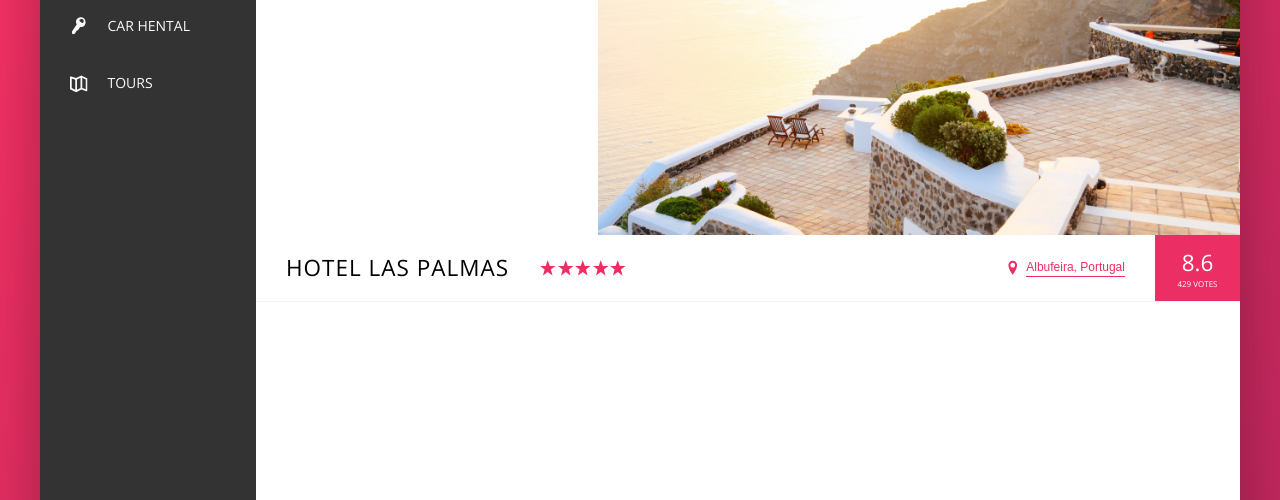
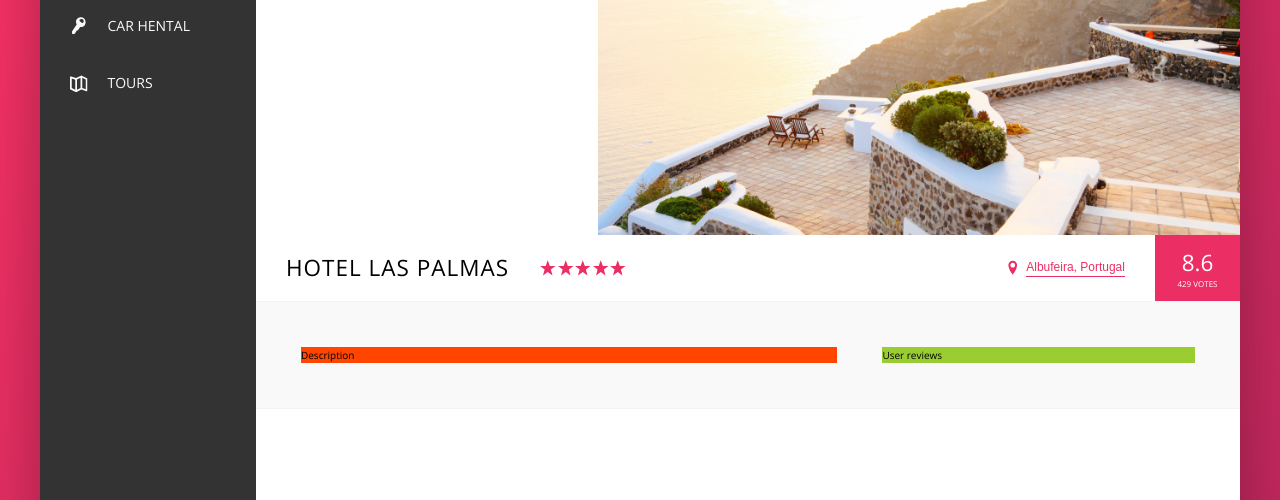
Before and after one commit to gilberto-espinoso/trillo_project, a website: page index.html in a window 1280 px wide. Shown: the part 300-800 px from the top of the page. Drawn offline with nearby package versions, Linux system fonts and the light colour scheme.

Commit message:
feat: create detail box

```diff
--- a/index.html
+++ b/index.html
@@ -150,6 +150,12 @@
               <div class="overview__rating-count">429 votes</div>
             </div>
           </div>
+
+          <div class="detail">
+            <div class="description">Description</div>
+
+            <div class="user-reviews">User reviews</div>
+          </div>
         </main>
       </div>
     </div>
--- a/sass/_base.scss
+++ b/sass/_base.scss
@@ -15,6 +15,8 @@
   --color-grey-dark-3: #999;
 
   --shadow-dark: 0 2rem 6rem rgba(0, 0, 0, 0.3);
+
+  --line: 1px solid var(--color-grey-light-2);
 }
 
 * {
--- a/sass/_component.scss
+++ b/sass/_component.scss
@@ -201,7 +201,7 @@
 .overview {
   display: flex;
   align-items: center;
-  border-bottom: 1px solid var(--color-grey-light-2);
+  border-bottom: var(--line);
 
   &__heading {
     font-size: 2.25rem;
--- a/sass/_layout.scss
+++ b/sass/_layout.scss
@@ -9,7 +9,7 @@
   font-size: 1.4rem;
   height: 7rem;
   background-color: var(--color-white);
-  border-bottom: 1px solid var(--color-grey-light-2);
+  border-bottom: var(--line);
 
   display: flex;
   justify-content: space-between;
@@ -37,3 +37,21 @@
 
   flex: 1;
 }
+
+.detail {
+  display: flex;
+  padding: 4.5rem;
+  background-color: var(--color-grey-light-1);
+  border-bottom: var(--line);
+}
+
+.description {
+  background-color: orangered;
+  flex: 0 0 60%;
+  margin-right: 4.5rem;
+}
+
+.user-reviews {
+  background-color: yellowgreen;
+  flex: 1;
+}
```
Also changed, not shown: css/style.css.
